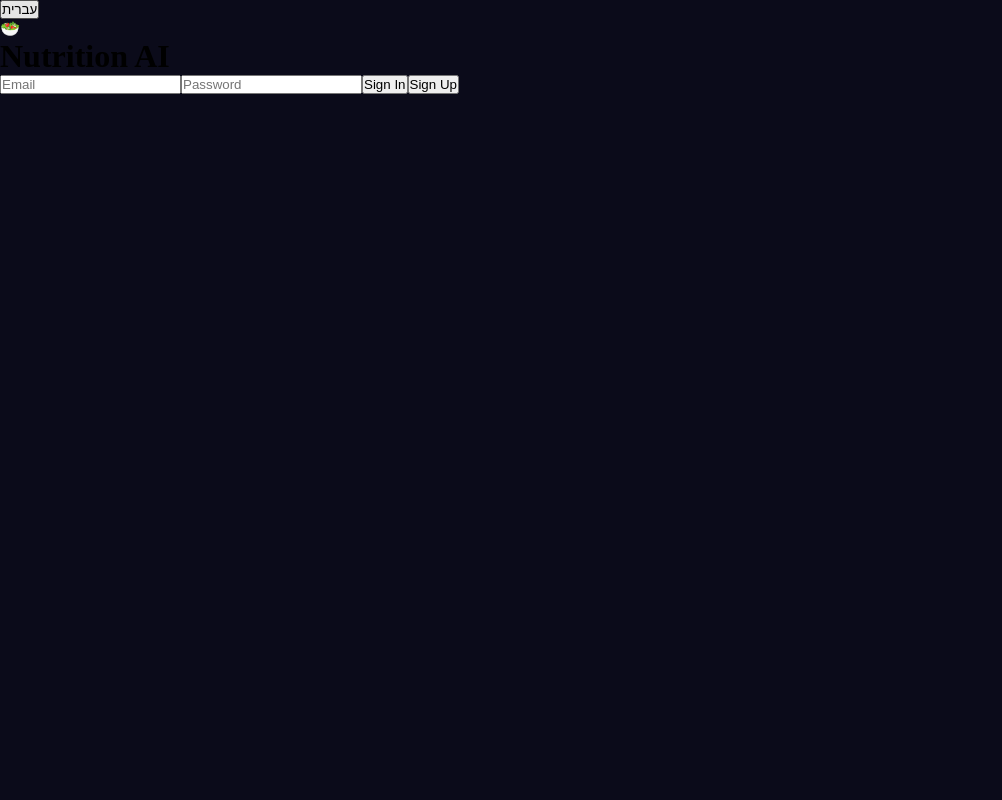
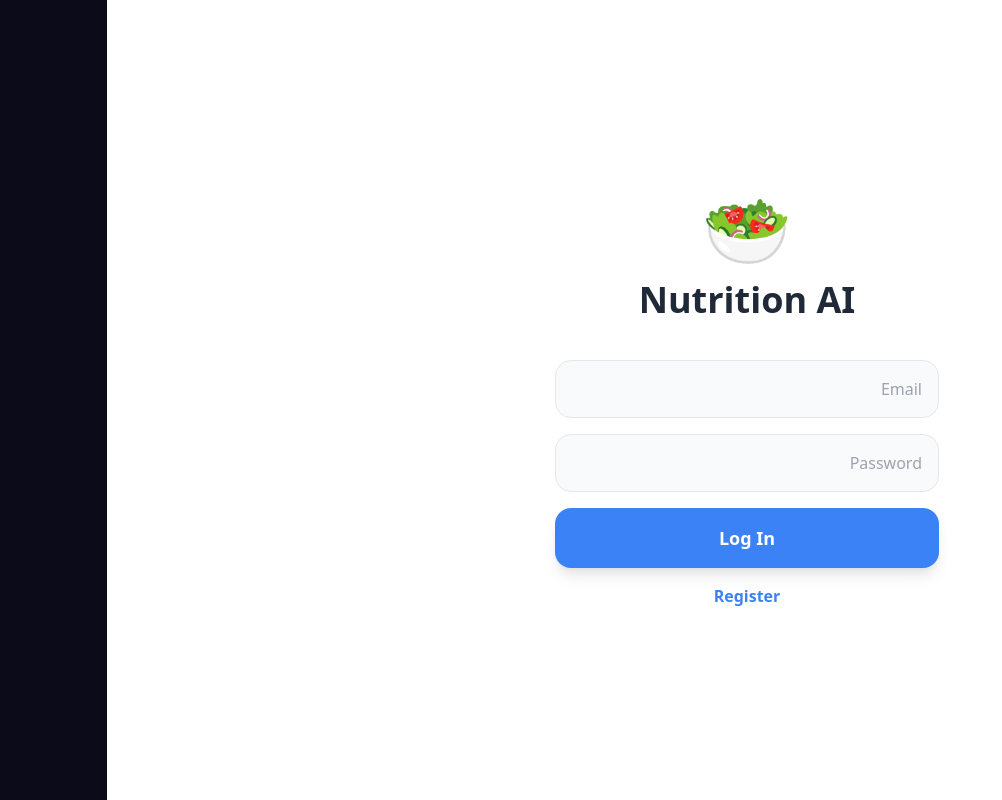
Before and after one commit to arielmaromgever/nutrition-app, a React (Create React App) app: page / in a window 1280 px wide. Shown: the whole page, without its empty margins (0-1002 px from the left). Built offline with nearby package versions, Linux system fonts and the light colour scheme; no server answers.

Commit message:
Update App.jsx

```diff
--- a/src/App.jsx
+++ b/src/App.jsx
@@ -3,7 +3,7 @@ import { auth, loginUser, registerUser, logout, saveUserData, loadUserData } fro
 import { onAuthStateChanged } from "firebase/auth";
 
 const TRANSLATIONS = {
-  en: { title: "Nutrition AI", signin: "Sign In", signup: "Sign Up", email: "Email", pass: "Password", weight: "Weight (kg)", height: "Height (cm)", age: "Age", goal: "Goal", calculate: "Calculate & Save", lang: "עברית", muscle: "Build Muscle", maintain: "Maintain", lose: "Lose Weight" },
+  en: { title: "Nutrition AI", signin: "Log In", signup: "Register", email: "Email", pass: "Password", weight: "Weight (kg)", height: "Height (cm)", age: "Age", goal: "Goal", calculate: "Calculate & Save", lang: "עברית", muscle: "Build Muscle", maintain: "Maintain", lose: "Lose Weight" },
   he: { title: "מנתח תזונה AI", signin: "התחבר", signup: "הרשם", email: "אימייל", pass: "סיסמה", weight: "משקל (קג)", height: "גובה (סמ)", age: "גיל", goal: "מטרה", calculate: "חשב ושמור", lang: "English", muscle: "בניית שריר", maintain: "שמירה", lose: "ירידה במשקל" }
 };
 
@@ -14,83 +14,81 @@ export default function App() {
   const [password, setPassword] = useState('');
   const [profile, setProfile] = useState({ weight: '', height: '', age: '', goal: 'maintain' });
   const [results, setResults] = useState(null);
-
   const t = TRANSLATIONS[lang];
 
   useEffect(() => {
-    const unsub = onAuthStateChanged(auth, async (u) => {
+    const injectStyle = document.createElement('link');
+    injectStyle.rel = 'stylesheet';
+    injectStyle.href = 'https://cdn.jsdelivr.net/npm/tailwindcss@2.2.19/dist/tailwind.min.css';
+    document.head.appendChild(injectStyle);
+
+    return onAuthStateChanged(auth, async (u) => {
       setUser(u);
       if (u) {
         const data = await loadUserData(u.uid);
-        if (data) setResults(data.calculated);
+        if (data && data.calculated) setResults(data.calculated);
       }
     });
-    return unsub;
   }, []);
+
+  const handleAuth = async (type) => {
+    if (!email || !password) return alert("Please enter email and password");
+    try {
+      if (type === 'login') await loginUser(email, password);
+      else await registerUser(email, password);
+    } catch (err) { alert("Error: " + err.message); }
+  };
 
   const handleCalc = async () => {
     const { weight, height, age, goal } = profile;
-    // BMR Calculation (Mifflin-St Jeor)
+    if (!weight || !height || !age) return alert("Please fill all fields");
     let bmr = (10 * weight) + (6.25 * height) - (5 * age) + 5;
-    let calories = Math.round(bmr * 1.4); // Activity multiplier
+    let calories = Math.round(bmr * 1.4);
     if (goal === 'muscle') calories += 300;
     if (goal === 'lose') calories -= 400;
-
-    const protein = Math.round(weight * 2); // 2g per kg
+    const protein = Math.round(weight * 2);
     const calculated = { calories, protein };
-
     setResults(calculated);
     await saveUserData(user.uid, { profile, calculated });
   };
 
   if (!user) {
     return (
-      <div className="min-h-screen bg-slate-50 flex flex-col items-center justify-center p-6" dir={lang === 'he' ? 'rtl' : 'ltr'}>
-        <button onClick={() => setLang(lang === 'en' ? 'he' : 'en')} className="absolute top-5 right-5 bg-white shadow px-4 py-2 rounded-xl font-bold">{t.lang}</button>
-        <div className="bg-white p-10 rounded-3xl shadow-xl w-full max-w-md text-center border border-slate-100">
-          <div className="text-7xl mb-4">🥗</div>
-          <h1 className="text-3xl font-black text-blue-600 mb-8">{t.title}</h1>
-          <input type="email" placeholder={t.email} className="w-full p-4 mb-4 bg-slate-100 rounded-xl outline-none" onChange={e => setEmail(e.target.value)} />
-          <input type="password" placeholder={t.pass} className="w-full p-4 mb-6 bg-slate-100 rounded-xl outline-none" onChange={e => setPassword(e.target.value)} />
-          <button onClick={() => loginUser(email, password)} className="w-full bg-blue-600 text-white p-4 rounded-xl font-bold mb-3">{t.signin}</button>
-          <button onClick={() => registerUser(email, password)} className="w-full text-blue-600 font-bold">{t.signup}</button>
+      <div className="min-h-screen bg-white flex flex-col items-center justify-center p-6 text-center">
+        <button onClick={() => setLang(lang === 'en' ? 'he' : 'en')} className="absolute top-5 right-5 border p-2 rounded-xl text-sm font-bold">{t.lang}</button>
+        <div className="text-7xl mb-4">🥗</div>
+        <h1 className="text-4xl font-black mb-10 text-gray-800">{t.title}</h1>
+        <div className="w-full max-w-sm space-y-4">
+          <input type="email" placeholder={t.email} className="w-full p-4 bg-gray-50 border rounded-2xl" onChange={e => setEmail(e.target.value)} />
+          <input type="password" placeholder={t.pass} className="w-full p-4 bg-gray-50 border rounded-2xl" onChange={e => setPassword(e.target.value)} />
+          <button onClick={() => handleAuth('login')} className="w-full bg-blue-500 text-white p-4 rounded-2xl font-bold text-lg shadow-lg">Log In</button>
+          <button onClick={() => handleAuth('signup')} className="w-full text-blue-500 font-bold">Register</button>
         </div>
       </div>
     );
   }
 
   return (
-    <div className="min-h-screen bg-slate-50 p-6" dir={lang === 'he' ? 'rtl' : 'ltr'}>
-      <header className="flex justify-between mb-10">
+    <div className="min-h-screen bg-gray-50 p-6" dir={lang === 'he' ? 'rtl' : 'ltr'}>
+      <header className="flex justify-between items-center mb-10">
         <h1 className="text-2xl font-bold text-blue-600">🥗 {t.title}</h1>
-        <div className="flex gap-2">
-          <button onClick={() => setLang(lang === 'en' ? 'he' : 'en')} className="bg-white shadow px-3 py-1 rounded-lg">{t.lang}</button>
-          <button onClick={logout} className="text-red-500 font-bold">Log out</button>
-        </div>
+        <button onClick={logout} className="text-red-500 font-bold border border-red-100 px-4 py-2 rounded-xl">Log out</button>
       </header>
-
-      <div className="max-w-md mx-auto space-y-6">
-        <div className="bg-white p-8 rounded-3xl shadow-lg border border-slate-100">
-          <h2 className="text-xl font-bold mb-4 text-slate-800">{t.goal}</h2>
-          <div className="grid grid-cols-1 gap-4">
-            <input type="number" placeholder={t.weight} className="p-4 bg-slate-100 rounded-xl" onChange={e => setProfile({...profile, weight: e.target.value})} />
-            <input type="number" placeholder={t.height} className="p-4 bg-slate-100 rounded-xl" onChange={e => setProfile({...profile, height: e.target.value})} />
-            <input type="number" placeholder={t.age} className="p-4 bg-slate-100 rounded-xl" onChange={e => setProfile({...profile, age: e.target.value})} />
-            <select className="p-4 bg-slate-100 rounded-xl" onChange={e => setProfile({...profile, goal: e.target.value})}>
-              <option value="maintain">{t.maintain}</option>
-              <option value="muscle">{t.muscle}</option>
-              <option value="lose">{t.lose}</option>
-            </select>
-            <button onClick={handleAuth} className="w-full bg-blue-600 text-white p-4 rounded-xl font-bold mt-2" onClick={handleCalc}>{t.calculate}</button>
-          </div>
-        </div>
-
+      <div className="max-w-md mx-auto bg-white p-8 rounded-3xl shadow-xl space-y-6">
+        <h2 className="text-xl font-bold">{t.goal}</h2>
+        <input type="number" placeholder={t.weight} className="w-full p-4 bg-gray-50 rounded-xl" onChange={e => setProfile({...profile, weight: e.target.value})} />
+        <input type="number" placeholder={t.height} className="w-full p-4 bg-gray-50 rounded-xl" onChange={e => setProfile({...profile, height: e.target.value})} />
+        <input type="number" placeholder={t.age} className="w-full p-4 bg-gray-50 rounded-xl" onChange={e => setProfile({...profile, age: e.target.value})} />
+        <select className="w-full p-4 bg-gray-50 rounded-xl" onChange={e => setProfile({...profile, goal: e.target.value})}>
+          <option value="maintain">{t.maintain}</option>
+          <option value="muscle">{t.muscle}</option>
+          <option value="lose">{t.lose}</option>
+        </select>
+        <button onClick={handleCalc} className="w-full bg-blue-600 text-white p-4 rounded-xl font-bold shadow-lg">{t.calculate}</button>
         {results && (
-          <div className="bg-blue-600 p-8 rounded-3xl shadow-lg text-white text-center">
-            <div className="grid grid-cols-2 gap-4">
-              <div><p className="text-sm opacity-80">Calories</p><p className="text-3xl font-black">{results.calories}</p></div>
-              <div><p className="text-sm opacity-80">Protein</p><p className="text-3xl font-black">{results.protein}g</p></div>
-            </div>
+          <div className="mt-8 p-6 bg-blue-50 rounded-2xl text-center grid grid-cols-2 gap-4">
+            <div><p className="text-xs text-blue-600 font-bold">CALORIES</p><p className="text-2xl font-black">{results.calories}</p></div>
+            <div><p className="text-xs text-blue-600 font-bold">PROTEIN</p><p className="text-2xl font-black">{results.protein}g</p></div>
           </div>
         )}
       </div>
```
